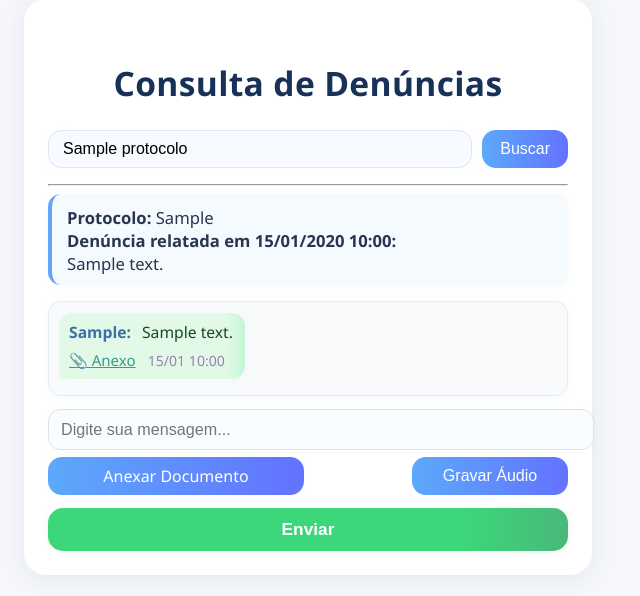
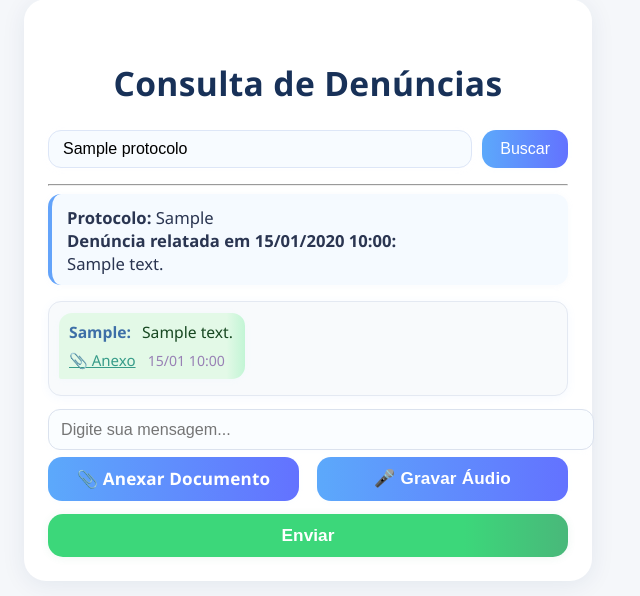
Before and after one commit to Biocamp/canal-denuncias, a Flask app: template templates/consulta.html in a window 1280 px wide. Shown: the part 61-657 px from the top of the page, without its empty margins (332-972 px from the left). Run offline with Flask 3, Linux system fonts and the light colour scheme; tables that the repository leaves empty hold one stand-in row (values such as "Sample post"); the template is opened without the code that fills it: values that come from a table or form of the project are taken from there, most other values are stand-ins (such as "Sample title", 1, 10 or a date in 2020).

Commit message:
botões maiores

```diff
--- a/templates/consulta.html
+++ b/templates/consulta.html
@@ -154,15 +154,15 @@
     }
     .input-file-wrap {
       position: relative;
-      flex: 1;
+      flex: 1 1 0;
       min-width: 0;
-      max-width: 220px;
+      max-width: 100%;
       display: flex;
       flex-direction: column;
       align-items: stretch;
       justify-content: center;
     }
-    .input-file { opacity: 0; width: 100%; height: 38px; position: absolute; left: 0; top: 0; cursor: pointer; z-index: 2; }
+    .input-file { opacity: 0; width: 100%; height: 44px; position: absolute; left: 0; top: 0; cursor: pointer; z-index: 2; }
     .label-file.btn-clean { width: 100%; }
     .filename { font-size: .93rem; color: #3770a7; margin-top: 4px; word-break: break-all; }
     .btn-verde {
@@ -224,38 +224,36 @@
     }
     .button-row {
       display: flex;
-      gap: 14px;
+      gap: 18px;
       margin-bottom: 9px;
       justify-content: space-between;
     }
-    .file-btn, .audio-btn {
-      min-width: 156px;
-      padding: 0 18px;
-      height: 38px;
-      font-size: 1rem;
-      white-space: nowrap;
-      border-radius: 14px;
-      box-shadow: 0 1px 5px 0 #b7e1fb10;
+    .btn-big-wrap {
+      flex: 1 1 0;
+      display: flex;
+      flex-direction: column;
+      align-items: stretch;
+      min-width: 0;
+    }
+    .btn-big {
+      width: 100%;
+      min-width: 0;
+      padding: 0 0;
+      height: 44px;
+      font-size: 1.07rem;
+      font-weight: 600;
+      justify-content: center;
+      letter-spacing: .01em;
       display: flex;
       align-items: center;
-      justify-content: center;
-      font-weight: 500;
-      background: linear-gradient(90deg, #5ca9fb 0%, #6372ff 100%);
-      color: #fff;
-      border: none;
-      cursor: pointer;
-      transition: background 0.17s, box-shadow 0.17s;
-    }
-    .file-btn:active, .audio-btn:active {
-      background: #4154d4;
+      border-radius: 14px;
     }
     @keyframes fadeIn { from { opacity: 0; } to { opacity: 1; } }
     @media (max-width: 600px) {
       .container { padding: 14px 5vw 16px 5vw; }
-      .btn-clean, .btn-verde, .btn-cancel, .btn-stop, .file-btn, .audio-btn { font-size: 0.95rem !important; }
+      .btn-clean, .btn-verde, .btn-cancel, .btn-stop, .btn-big { font-size: 0.97rem !important; }
       .protocolo-form { flex-direction: column; gap: 7px; }
-      .button-row { flex-direction: column; gap: 8px; }
-      .file-btn, .audio-btn { width: 100%; min-width: 0; }
+      .button-row { flex-direction: column; gap: 10px; }
     }
   </style>
 </head>
@@ -299,18 +297,20 @@
         <input type="hidden" name="protocolo" value="{{ denuncia.protocolo }}">
         <input type="text" name="mensagem" placeholder="Digite sua mensagem..." maxlength="500" autocomplete="off">
 
-        <!-- NOVO bloco de botões lado a lado -->
+        <!-- Botões grandes lado a lado -->
         <div class="button-row">
-          <div class="input-file-wrap">
-            <label for="file-upload-user" class="label-file btn-clean file-btn"> Anexar Documento</label>
+          <div class="input-file-wrap btn-big-wrap">
+            <label for="file-upload-user" class="label-file btn-clean btn-big">📎 Anexar Documento</label>
             <input type="file" id="file-upload-user" name="anexo" class="input-file"
               accept="image/*,audio/*,video/*,.pdf,.doc,.docx,.xls,.xlsx,.png,.jpg,.jpeg"
               onchange="showFilenameUser()">
             <div class="filename" id="filename-user"></div>
           </div>
-          <button type="button" class="btn-clean audio-btn" id="btn-gravar-audio" onclick="abrirGravadorAudio()">
-             Gravar Áudio
-          </button>
+          <div class="btn-big-wrap">
+            <button type="button" class="btn-clean btn-big" id="btn-gravar-audio" onclick="abrirGravadorAudio()">
+              🎤 Gravar Áudio
+            </button>
+          </div>
         </div>
         <!-- Barra de Gravação estilo WhatsApp -->
         <div id="audio-bar" style="display:none;"></div>
```
